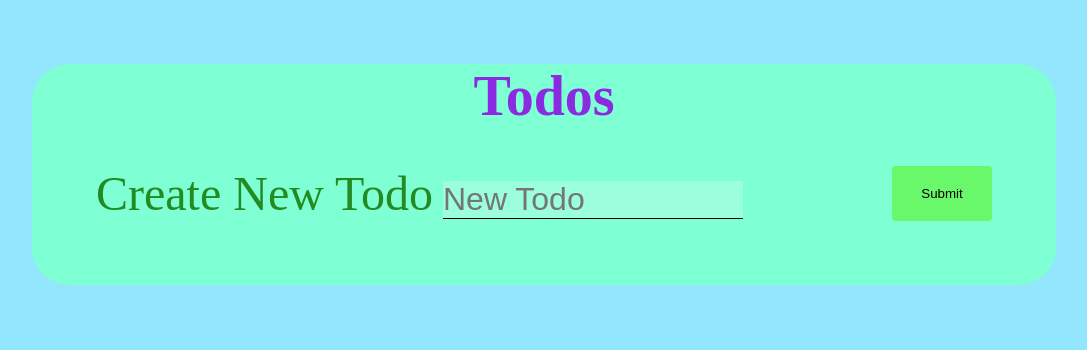
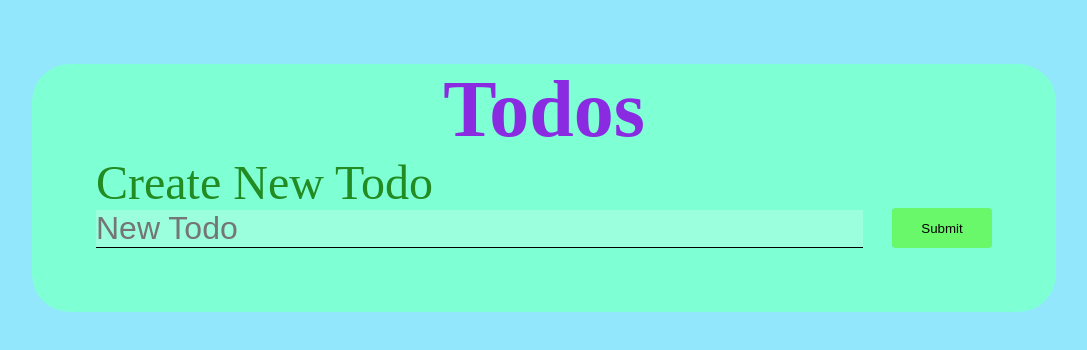
Before and after one commit to deepak9013216128/todo, a React (Create React App) app: page / in a window 1280 px wide. Shown: the top 350 px of the page, without its empty margins (96-1183 px from the left). Built offline with nearby package versions, Linux system fonts and the light colour scheme; a web font is replaced by a local one.

Commit message:
Fix styling

```diff
--- a/src/App.css
+++ b/src/App.css
@@ -1,3 +1,4 @@
 body {
     background-color: rgb(147, 231, 252);
+    box-sizing: border-box;
 }
--- a/src/component/custom-button/custom-button.style.css
+++ b/src/component/custom-button/custom-button.style.css
@@ -4,6 +4,9 @@
     border: none;
     width: 100px;
     min-width: 40px;
+    height: 40px;
+    margin-top: auto;
+    cursor: pointer;
 
 }
 .custom-button:hover {
--- a/src/component/form-input/form-input.style.css
+++ b/src/component/form-input/form-input.style.css
@@ -9,8 +9,9 @@ input {
     outline: none;
     border: none;
     border-bottom: 1px solid black;
-    width: 300px;
     padding: 0;
     font-size: 2rem;
     background-color: rgb(155, 255, 222);
+    box-sizing: border-box;
+    width: 100%;
 }
--- a/src/component/todo-item/todo-item.style.css
+++ b/src/component/todo-item/todo-item.style.css
@@ -1,7 +1,7 @@
 .todo-item {
     background-color: cyan;
     padding: 1%;
-    margin: 1% 0;
+    margin: 2% 0;
     border-radius: 0.5cm;
     box-sizing: border-box;
     font-family: sans-serif;
--- a/src/pages/todos/todos.styles.css
+++ b/src/pages/todos/todos.styles.css
@@ -9,7 +9,8 @@
 .header {
     text-align: center;
     color: blueviolet;
-    font-size: 3.5rem;
+    font-size: 5rem;
+    margin: 0;
 }
 .form {
     display: flex;
```
